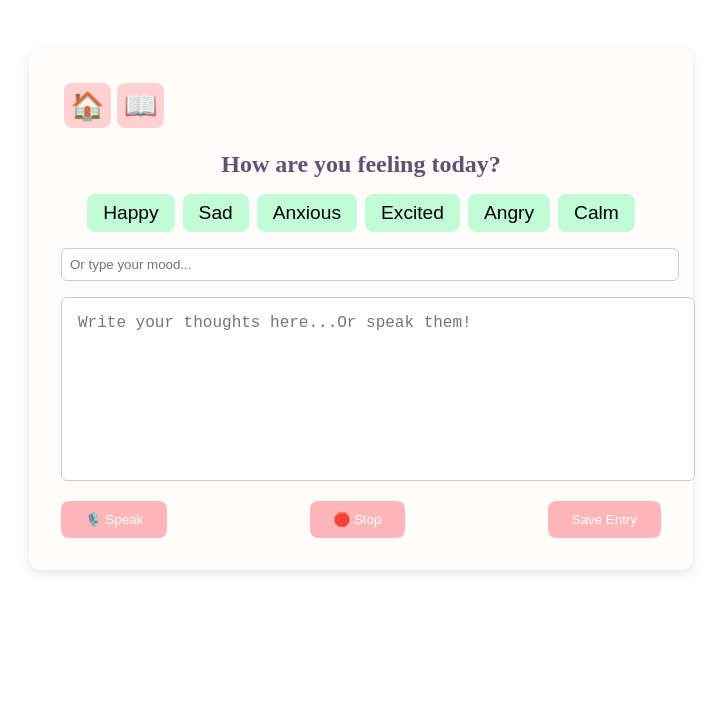
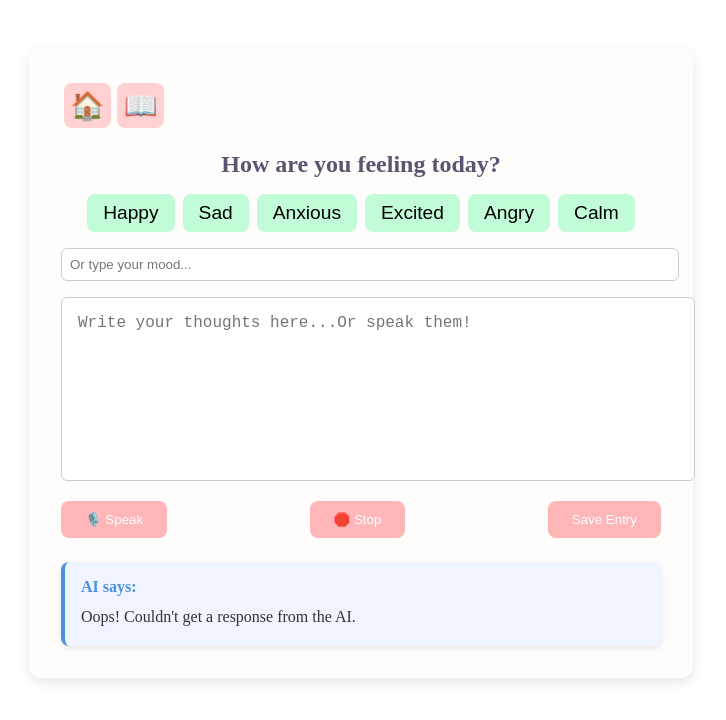
Before and after one commit to ShaynaMBarclay/vent2me, a React (Vite) app: page /journal in a window 1280 px wide. Both pictures are taken after typing "Sample", "Sample" into the empty fields and a click on the button "Save Entry". Shown: the top 720 px of the page, without its empty margins (279-1005 px from the left). Built offline with nearby package versions, Linux system fonts and the light colour scheme; no server answers; the HTML template or start-up script is replaced by a standard one.

Commit message:
ai fixes

```diff
--- a/src/pages/Journal.jsx
+++ b/src/pages/Journal.jsx
@@ -12,6 +12,7 @@ function Journal() {
   const [isListening, setIsListening] = useState(false);
   const recognitionRef = useRef(null);
   const isListeningRef = useRef(false);
+  const [aiResponse, setAiResponse] = useState('');
   const navigate = useNavigate();
 
   // Setup speech recognition once on mount
@@ -72,7 +73,7 @@ function Journal() {
     }
   };
 
-  const handleSubmit = (e) => {
+  const handleSubmit = async (e) => {
     e.preventDefault();
     const mood = selectedMood || customMood.trim();
     if (!mood || !entry.trim()) return;
@@ -84,17 +85,27 @@ function Journal() {
       date: new Date().toISOString(),
     };
 
-    // Get existing entries from localStorage
     const existingEntries = JSON.parse(localStorage.getItem('journalEntries')) || [];
-
-    // Save updated list
     localStorage.setItem('journalEntries', JSON.stringify([newEntry, ...existingEntries]));
 
-    // Clear form inputs
+    // Send to AI function
+    try {
+      const res = await fetch('/.netlify/functions/ai-response', {
+        method: 'POST',
+        body: JSON.stringify({ entryText: newEntry.text }),
+      });
+      const data = await res.json();
+      setAiResponse(data.message);
+    } catch (error) {
+      console.error('AI fetch failed:', error);
+      setAiResponse("Oops! Couldn't get a response from the AI.");
+    }
+
     setSelectedMood('');
     setCustomMood('');
     setEntry('');
   };
+
 
   return (
     <div className="journal-container">
@@ -166,6 +177,14 @@ function Journal() {
           Save Entry
         </button>
       </div>
+
+      {/* AI Response */}
+   {aiResponse && (
+  <div className="ai-response">
+    <h4>AI says:</h4>
+    <p>{aiResponse}</p>
+  </div>
+   )}
     </div>
   );
 }
--- a/src/styles/Journal.css
+++ b/src/styles/Journal.css
@@ -148,3 +148,37 @@
       transform: translateY(0);
     }
   }
+
+  .ai-response {
+    background-color: #f0f4ff;
+    border-left: 4px solid #4a90e2;
+    padding: 1rem;
+    margin-top: 1.5rem;
+    border-radius: 8px;
+    box-shadow: 0 2px 6px rgba(0, 0, 0, 0.1);
+    animation: fadeIn 0.5s ease-in-out;
+  }
+
+  .ai-response h4 {
+    margin: 0 0 0.5rem;
+    color: #4a90e2;
+    font-weight: bold;
+  }
+
+  .ai-response p {
+    margin: 0;
+    line-height: 1.6;
+    color: #333;
+  }
+
+  /* Optional fade-in animation */
+  @keyframes fadeIn {
+    from {
+      opacity: 0;
+      transform: translateY(10px);
+    }
+    to {
+      opacity: 1;
+      transform: translateY(0);
+    }
+  }
```
Also changed, not shown: 1 other file (tests, documents, lock files or other folders).
